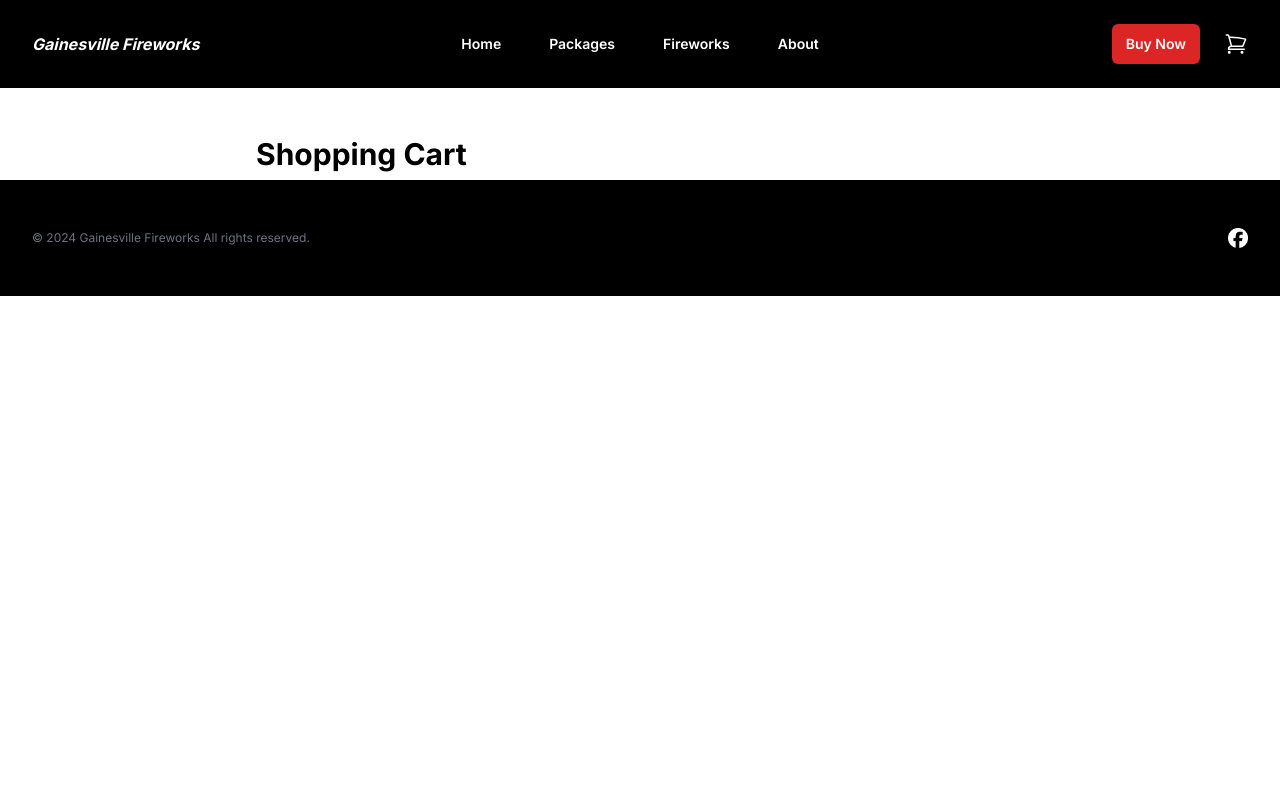
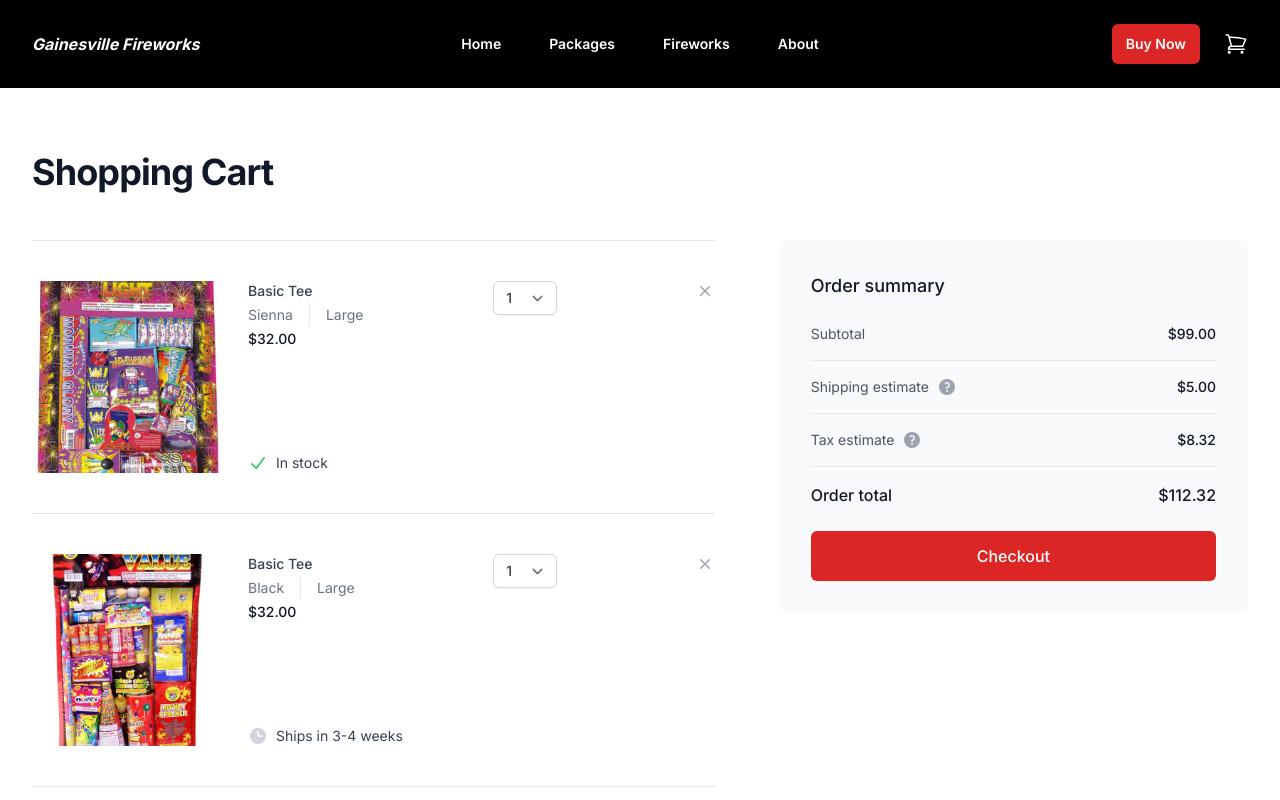
Before and after one commit to jessereevs/gainesville-fireworks, a Next.js app: page /cart in a window 1280 px wide. Shown: the top 800 px of the page. Built offline with nearby package versions, Linux system fonts and the light colour scheme.

Commit message:
Add cart page.

```diff
--- a/app/ui/cart/item-added-alert.tsx
+++ b/app/ui/cart/item-added-alert.tsx
@@ -15,7 +15,7 @@
                 type="button"
                 className="rounded-md bg-green-50 px-2 py-1.5 text-sm font-medium text-green-800 hover:bg-green-100 focus:outline-none focus:ring-2 focus:ring-green-600 focus:ring-offset-2 focus:ring-offset-green-50"
               >
-                View status
+                View Cart
               </button>
               <button
                 type="button"
--- a/app/ui/cart/main-cart.tsx
+++ b/app/ui/cart/main-cart.tsx
@@ -1,9 +1,182 @@
-export default function MainCart() {
-	return(
-		<div className="mx-auto max-w-7xl px-4 sm:px-6 lg:px-8">
-			<div className="mx-auto mt-12 max-w-3xl">
-				<h1 className="font-bold text-3xl pb-2">Shopping Cart</h1>
-			</div>
-		</div>
-	);
+import { CheckIcon, ClockIcon, QuestionMarkCircleIcon, XMarkIcon } from '@heroicons/react/20/solid';
+import Image from 'next/image';
+import Package1Image from '@/public/images/package_images/assortment_1.jpg';
+import Package2Image from '@/public/images/package_images/assortment_2.jpg';
+import Package3Image from '@/public/images/package_images/assortment_3.jpg';
+
+const products = [
+  {
+    id: 1,
+    name: 'Basic Tee',
+    href: '#',
+    price: '$32.00',
+    color: 'Sienna',
+    inStock: true,
+    size: 'Large',
+    imageSrc: Package1Image,
+    imageAlt: "Front of men's Basic Tee in sienna.",
+  },
+  {
+    id: 2,
+    name: 'Basic Tee',
+    href: '#',
+    price: '$32.00',
+    color: 'Black',
+    inStock: false,
+    leadTime: '3-4 weeks',
+    size: 'Large',
+    imageSrc: Package2Image,
+    imageAlt: "Front of men's Basic Tee in black.",
+  },
+  {
+    id: 3,
+    name: 'Nomad Tumbler',
+    href: '#',
+    price: '$35.00',
+    color: 'White',
+    inStock: true,
+    imageSrc: Package3Image,
+    imageAlt: 'Insulated bottle with white base and black snap lid.',
+  },
+]
+
+export default function ShoppingCart() {
+  return (
+    <div className="bg-white">
+      <div className="mx-auto max-w-2xl px-4 pb-24 pt-16 sm:px-6 lg:max-w-7xl lg:px-8">
+        <h1 className="text-3xl font-bold tracking-tight text-gray-900 sm:text-4xl">Shopping Cart</h1>
+        <form className="mt-12 lg:grid lg:grid-cols-12 lg:items-start lg:gap-x-12 xl:gap-x-16">
+          <section aria-labelledby="cart-heading" className="lg:col-span-7">
+            <h2 id="cart-heading" className="sr-only">
+              Items in your shopping cart
+            </h2>
+
+            <ul role="list" className="divide-y divide-gray-200 border-b border-t border-gray-200">
+              {products.map((product, productIdx) => (
+                <li key={product.id} className="flex py-6 sm:py-10">
+                  <div className="flex-shrink-0">
+                    <Image
+                      src={product.imageSrc}
+                      alt={product.imageAlt}
+					  height={600}
+					  width={400}
+                      className="h-28 w-20 rounded-md object-cover object-center sm:h-48 sm:w-48"
+                    />
+                  </div>
+
+                  <div className="ml-4 flex flex-1 flex-col justify-between sm:ml-6">
+                    <div className="relative pr-9 sm:grid sm:grid-cols-2 sm:gap-x-6 sm:pr-0">
+                      <div>
+                        <div className="flex justify-between">
+                          <h3 className="text-sm">
+                            <a href={product.href} className="font-medium text-gray-700 hover:text-gray-800">
+                              {product.name}
+                            </a>
+                          </h3>
+                        </div>
+                        <div className="mt-1 flex text-sm">
+                          <p className="text-gray-500">{product.color}</p>
+                          {product.size ? (
+                            <p className="ml-4 border-l border-gray-200 pl-4 text-gray-500">{product.size}</p>
+                          ) : null}
+                        </div>
+                        <p className="mt-1 text-sm font-medium text-gray-900">{product.price}</p>
+                      </div>
+
+                      <div className="mt-4 sm:mt-0 sm:pr-9">
+                        <label htmlFor={`quantity-${productIdx}`} className="sr-only">
+                          Quantity, {product.name}
+                        </label>
+                        <select
+                          id={`quantity-${productIdx}`}
+                          name={`quantity-${productIdx}`}
+                          className="max-w-full rounded-md border border-gray-300 py-1.5 text-left text-base font-medium leading-5 text-gray-700 shadow-sm focus:border-indigo-500 focus:outline-none focus:ring-1 focus:ring-indigo-500 sm:text-sm"
+                        >
+                          <option value={1}>1</option>
+                          <option value={2}>2</option>
+                          <option value={3}>3</option>
+                          <option value={4}>4</option>
+                          <option value={5}>5</option>
+                          <option value={6}>6</option>
+                          <option value={7}>7</option>
+                          <option value={8}>8</option>
+                        </select>
+
+                        <div className="absolute right-0 top-0">
+                          <button type="button" className="-m-2 inline-flex p-2 text-gray-400 hover:text-gray-500">
+                            <span className="sr-only">Remove</span>
+                            <XMarkIcon className="h-5 w-5" aria-hidden="true" />
+                          </button>
+                        </div>
+                      </div>
+                    </div>
+
+                    <p className="mt-4 flex space-x-2 text-sm text-gray-700">
+                      {product.inStock ? (
+                        <CheckIcon className="h-5 w-5 flex-shrink-0 text-green-500" aria-hidden="true" />
+                      ) : (
+                        <ClockIcon className="h-5 w-5 flex-shrink-0 text-gray-300" aria-hidden="true" />
+                      )}
+
+                      <span>{product.inStock ? 'In stock' : `Ships in ${product.leadTime}`}</span>
+                    </p>
+                  </div>
+                </li>
+              ))}
+            </ul>
+          </section>
+
+          {/* Order summary */}
+          <section
+            aria-labelledby="summary-heading"
+            className="mt-16 rounded-lg bg-gray-50 px-4 py-6 sm:p-6 lg:col-span-5 lg:mt-0 lg:p-8"
+          >
+            <h2 id="summary-heading" className="text-lg font-medium text-gray-900">
+              Order summary
+            </h2>
+
+            <dl className="mt-6 space-y-4">
+              <div className="flex items-center justify-between">
+                <dt className="text-sm text-gray-600">Subtotal</dt>
+                <dd className="text-sm font-medium text-gray-900">$99.00</dd>
+              </div>
+              <div className="flex items-center justify-between border-t border-gray-200 pt-4">
+                <dt className="flex items-center text-sm text-gray-600">
+                  <span>Shipping estimate</span>
+                  <a href="#" className="ml-2 flex-shrink-0 text-gray-400 hover:text-gray-500">
+                    <span className="sr-only">Learn more about how shipping is calculated</span>
+                    <QuestionMarkCircleIcon className="h-5 w-5" aria-hidden="true" />
+                  </a>
+                </dt>
+                <dd className="text-sm font-medium text-gray-900">$5.00</dd>
+              </div>
+              <div className="flex items-center justify-between border-t border-gray-200 pt-4">
+                <dt className="flex text-sm text-gray-600">
+                  <span>Tax estimate</span>
+                  <a href="#" className="ml-2 flex-shrink-0 text-gray-400 hover:text-gray-500">
+                    <span className="sr-only">Learn more about how tax is calculated</span>
+                    <QuestionMarkCircleIcon className="h-5 w-5" aria-hidden="true" />
+                  </a>
+                </dt>
+                <dd className="text-sm font-medium text-gray-900">$8.32</dd>
+              </div>
+              <div className="flex items-center justify-between border-t border-gray-200 pt-4">
+                <dt className="text-base font-medium text-gray-900">Order total</dt>
+                <dd className="text-base font-medium text-gray-900">$112.32</dd>
+              </div>
+            </dl>
+
+            <div className="mt-6">
+              <button
+                type="submit"
+                className="w-full rounded-md border border-transparent bg-red-600 px-4 py-3 text-base font-medium text-white shadow-sm hover:bg-red-700 focus:outline-none focus:ring-2 focus:ring-red-500 focus:ring-offset-2 focus:ring-offset-gray-50"
+              >
+                Checkout
+              </button>
+            </div>
+          </section>
+        </form>
+      </div>
+    </div>
+  )
 }
--- a/package.json
+++ b/package.json
@@ -12,6 +12,7 @@
     "@headlessui/react": "^1.7.18",
     "@heroicons/react": "^2.1.3",
     "@tailwindcss/aspect-ratio": "^0.4.2",
+    "@tailwindcss/forms": "^0.5.7",
     "next": "14.1.4",
     "react": "^18",
     "react-dom": "^18"
--- a/tailwind.config.ts
+++ b/tailwind.config.ts
@@ -17,6 +17,7 @@
   },
   plugins: [
     require('@tailwindcss/aspect-ratio'),
+    require('@tailwindcss/forms'),
   ],
 };
 export default config;
```
Also changed, not shown: 1 other file (tests, documents, lock files or other folders).
